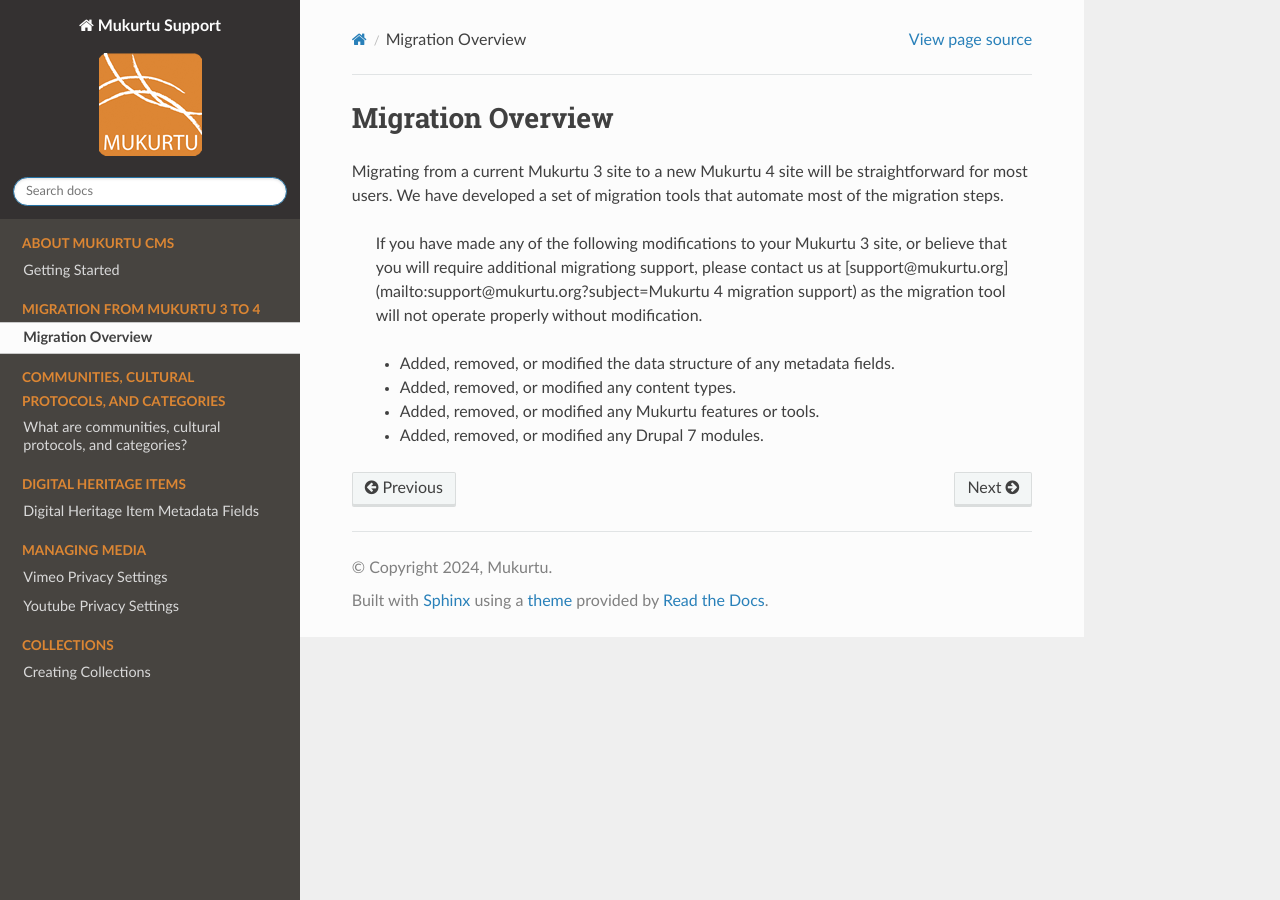
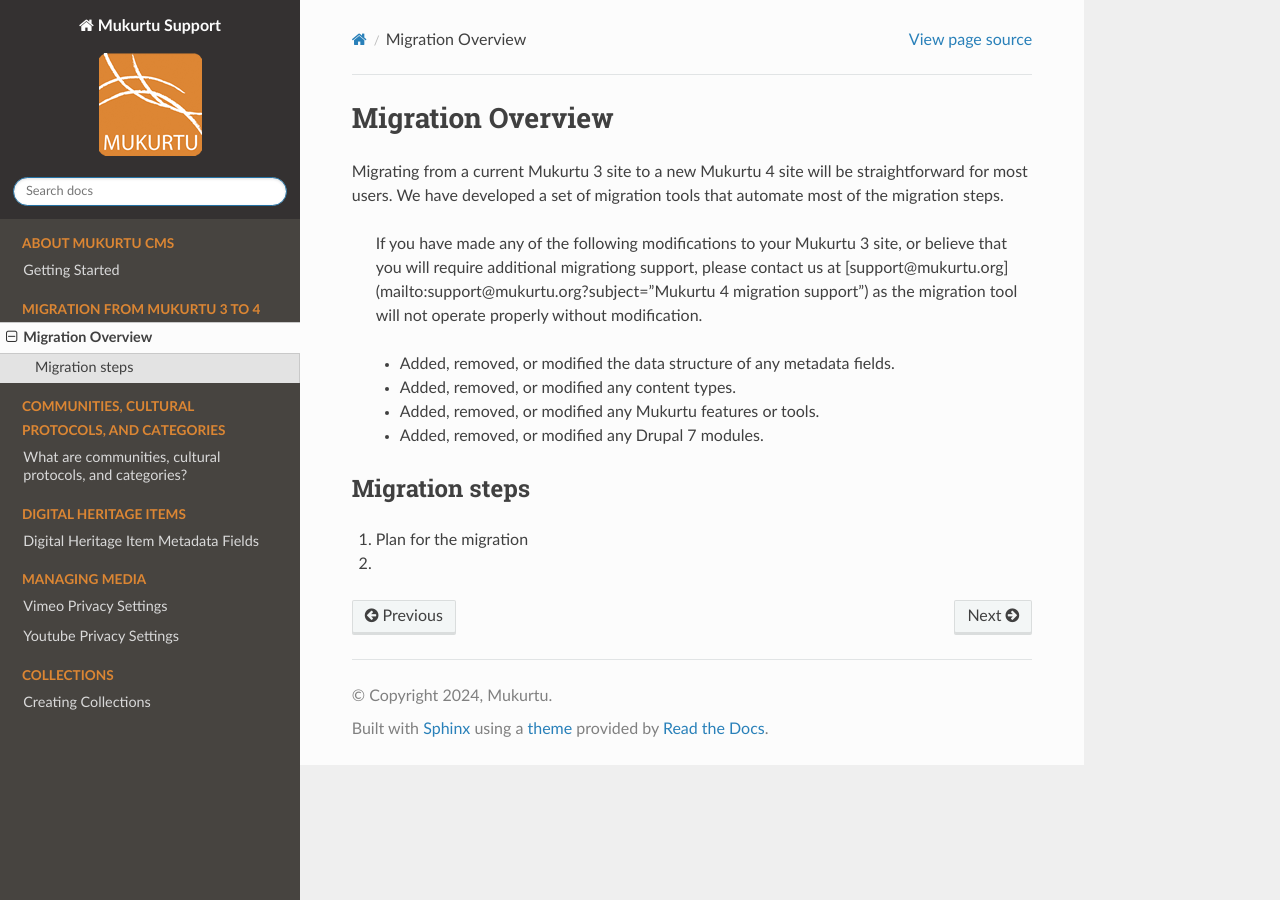
Before and after one commit to MukurtuCMS/mukurtudocs, a Sphinx documentation site: the page built from docs/source/migration/MigrationOverview.md, in a window 1280 px wide. Built offline with Sphinx 7.4.7 and the Read the Docs theme 2.0.0, drawn with Linux system fonts in a browser that asks for light colours.

Commit message:
Update MigrationOverview.md

```diff
--- a/docs/source/migration/MigrationOverview.md
+++ b/docs/source/migration/MigrationOverview.md
@@ -4,8 +4,13 @@
 
 
 
-> If you have made any of the following modifications to your Mukurtu 3 site, or believe that you will require additional migrationg support, please contact us at [support@mukurtu.org](mailto:support@mukurtu.org?subject=Mukurtu 4 migration support) as the migration tool will not operate properly without modification.
+> If you have made any of the following modifications to your Mukurtu 3 site, or believe that you will require additional migrationg support, please contact us at [support@mukurtu.org](mailto:support@mukurtu.org?subject="Mukurtu 4 migration support") as the migration tool will not operate properly without modification.
 > - Added, removed, or modified the data structure of any metadata fields.
 > - Added, removed, or modified any content types.
 > - Added, removed, or modified any Mukurtu features or tools.
 > - Added, removed, or modified any Drupal 7 modules.
+
+## Migration steps
+
+1) Plan for the migration
+2)
```
